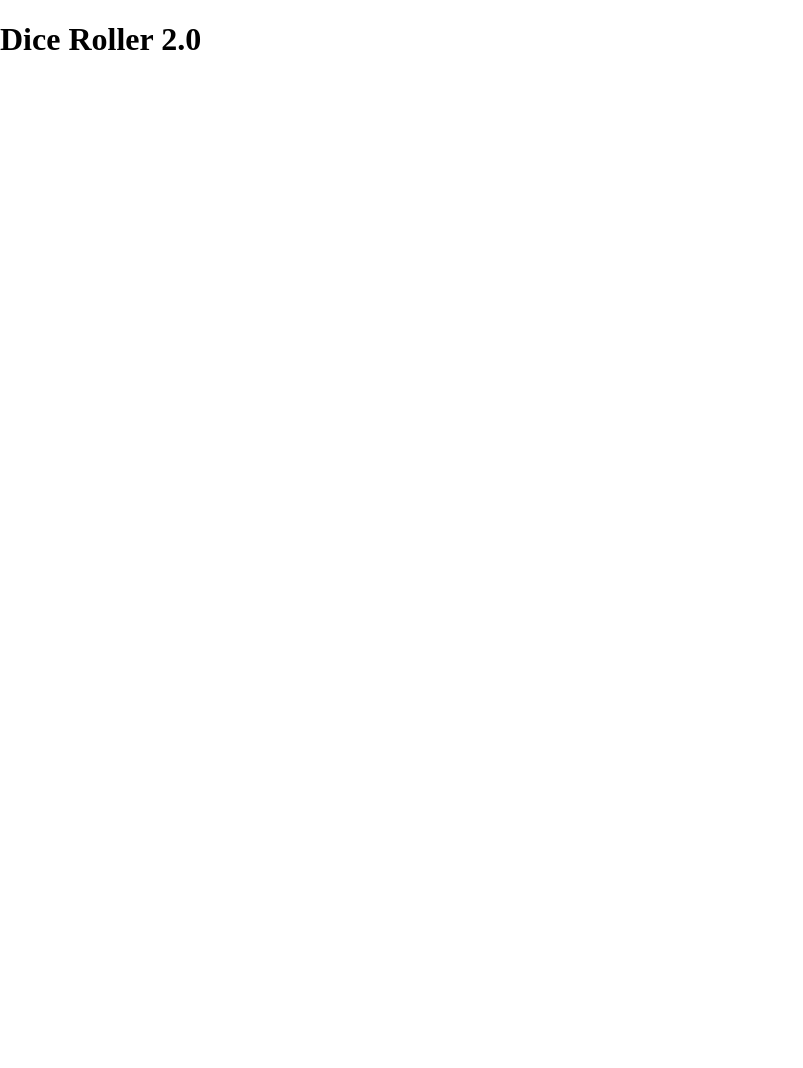
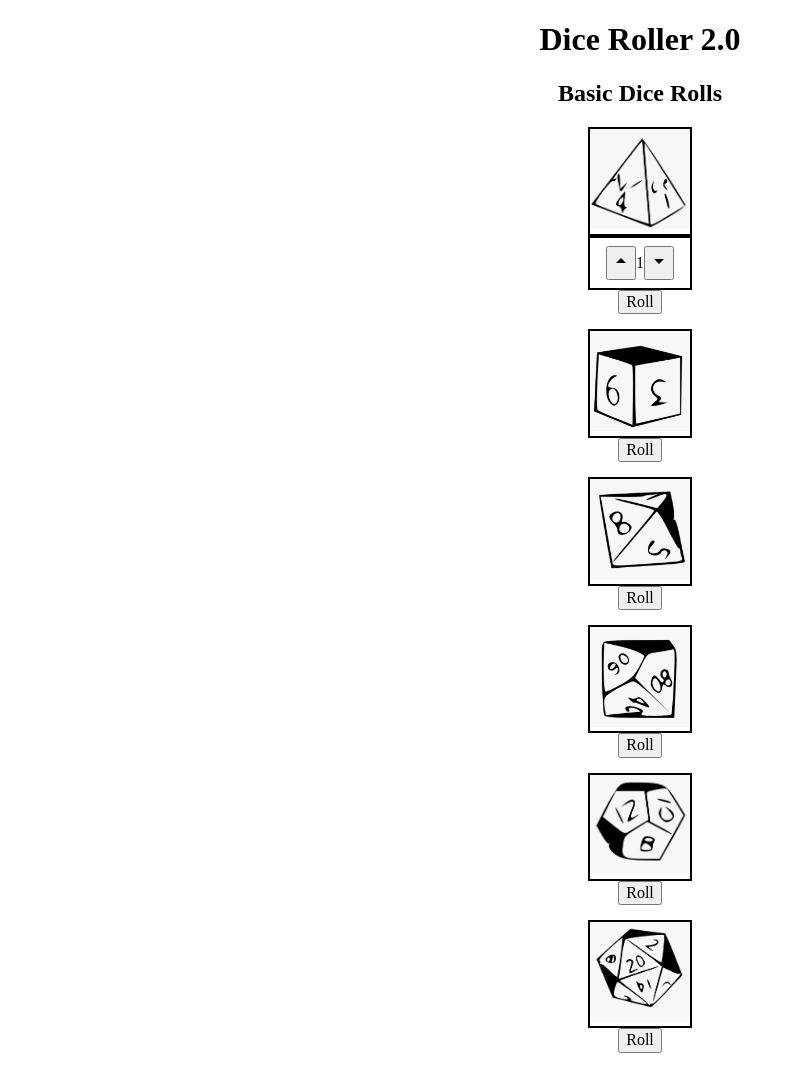
Before and after one commit to ryanascherr/dice-roller-2.0, a plain HTML site: page index.html in a window 1280 px wide. Shown: the whole page, without its empty margins (0-803 px from the left). Before the commit the page ends 800 px from the top, so only its background shows below. Drawn offline with nearby package versions, Linux system fonts and the light colour scheme.

Commit message:
Added images for all dice types. began working on logic for dice rolls.

```diff
--- a/index.html
+++ b/index.html
@@ -4,14 +4,80 @@
     <meta charset="UTF-8">
     <meta http-equiv="X-UA-Compatible" content="IE=edge">
     <meta name="viewport" content="width=device-width, initial-scale=1.0">
-    <title>Dice Roller 2.0</title>
+    <link href="https://fonts.googleapis.com/icon?family=Material+Icons" rel="stylesheet">
     <link rel="stylesheet" href="./normalize.css">
     <link rel="stylesheet" href="./style.css">
+    <title>Dice Roller 2.0</title>
 </head>
 <body>
     <header>
         <h1>Dice Roller 2.0</h1>
     </header>
+    <main>
+        <div class="basic-dice-rolls">
+            <div class="basic-title">
+                <h2>Basic Dice Rolls</h2>
+            </div>
+            <div class="basic-body">
+                <div class="dice d4">
+                    <div class="image">
+                        <img src="./img/1d4.png" alt="">
+                    </div>
+                    <div class="number">
+                        <button class="up"><i class="material-icons">arrow_drop_up</i></button>
+                        <p class="d4-n"></p>
+                        <button class="down"><i class="material-icons">arrow_drop_down</i></button>
+                    </div>
+                    <div class="btn">
+                        <button class="roll">Roll</button>
+                    </div>
+                    <div class="display">
+
+                    </div>
+                </div>
+                <div class="dice d6">
+                    <div class="image">
+                        <img src="./img/1d6.png" alt="">
+                    </div>
+                    <div class="btn">
+                        <button>Roll</button>
+                    </div>
+                </div>
+                <div class="dice d8">
+                    <div class="image">
+                        <img src="./img/1d8.png" alt="">
+                    </div>
+                    <div class="btn">
+                        <button>Roll</button>
+                    </div>
+                </div>
+                <div class="dice d10">
+                    <div class="image">
+                        <img src="./img/1d10.png" alt="">
+                    </div>
+                    <div class="btn">
+                        <button>Roll</button>
+                    </div>
+                </div>
+                <div class="dice d12">
+                    <div class="image">
+                        <img src="./img/1d12.png" alt="">
+                    </div>
+                    <div class="btn">
+                        <button>Roll</button>
+                    </div>
+                </div>
+                <div class="dice d20">
+                    <div class="image">
+                        <img src="./img/1d20.png" alt="">
+                    </div>
+                    <div class="btn">
+                        <button>Roll</button>
+                    </div>
+                </div>
+            </div>
+        </div>
+    </main>
     <script src="https://ajax.googleapis.com/ajax/libs/jquery/3.5.1/jquery.min.js"></script>
     <script src="./script.js"></script>
 </body>
--- a/script.js
+++ b/script.js
@@ -0,0 +1,32 @@
+$(".d4-n").text(1);
+// let test = $(".d4-n").text();
+// console.log(test);
+// let testNumber = parseInt(test);
+// console.log(testNumber);
+// $(".d4-n").text(testNumber);
+// console.log($(".d4-n").text())
+
+$(".up").click(function() {
+    let testNumber = parseInt($(".d4-n").text());
+    testNumber++;
+    $(".d4-n").text(testNumber);
+})
+
+$(".down").click(function() {
+    let testNumber = parseInt($(".d4-n").text());
+    if (testNumber === 1) {
+        return;
+    }
+    testNumber--;
+    $(".d4-n").text(testNumber);
+})
+
+$(".roll").click(function() {
+    let numberOfDice = parseInt($(".d4-n").text());
+    let result = 0;
+    for (let i = 0; i < numberOfDice; i++) {
+        let math = Math.floor(Math.random() * 4) + 1;
+        result += math;
+    }
+    $(".display").text(result);
+})
--- a/style.css
+++ b/style.css
@@ -0,0 +1,36 @@
+h1, h2, h3, h4, h5, h6 {
+    text-align: center;
+}
+
+.basic-body {
+    display: flex;
+    flex-direction: column;
+    align-items: center;
+}
+
+.btn, .number, .display {
+    display: flex;
+    justify-content: center;
+    align-items: center;
+}
+
+.dice {
+    margin-bottom: 15px;
+}
+
+.image {
+    max-width: 100px;
+    border: 2px solid black;
+}
+
+.number {
+    border: 2px solid black;
+}
+
+.image img {
+    width: 100%;
+}
+
+.number button {
+    padding: 1px;
+}
```
Also changed, not shown: img/1d10.png (added), img/1d12.png (added), img/1d20.png (added), img/1d4.png (added), img/1d6.png (added), img/1d8.png (added), 2 other files.
